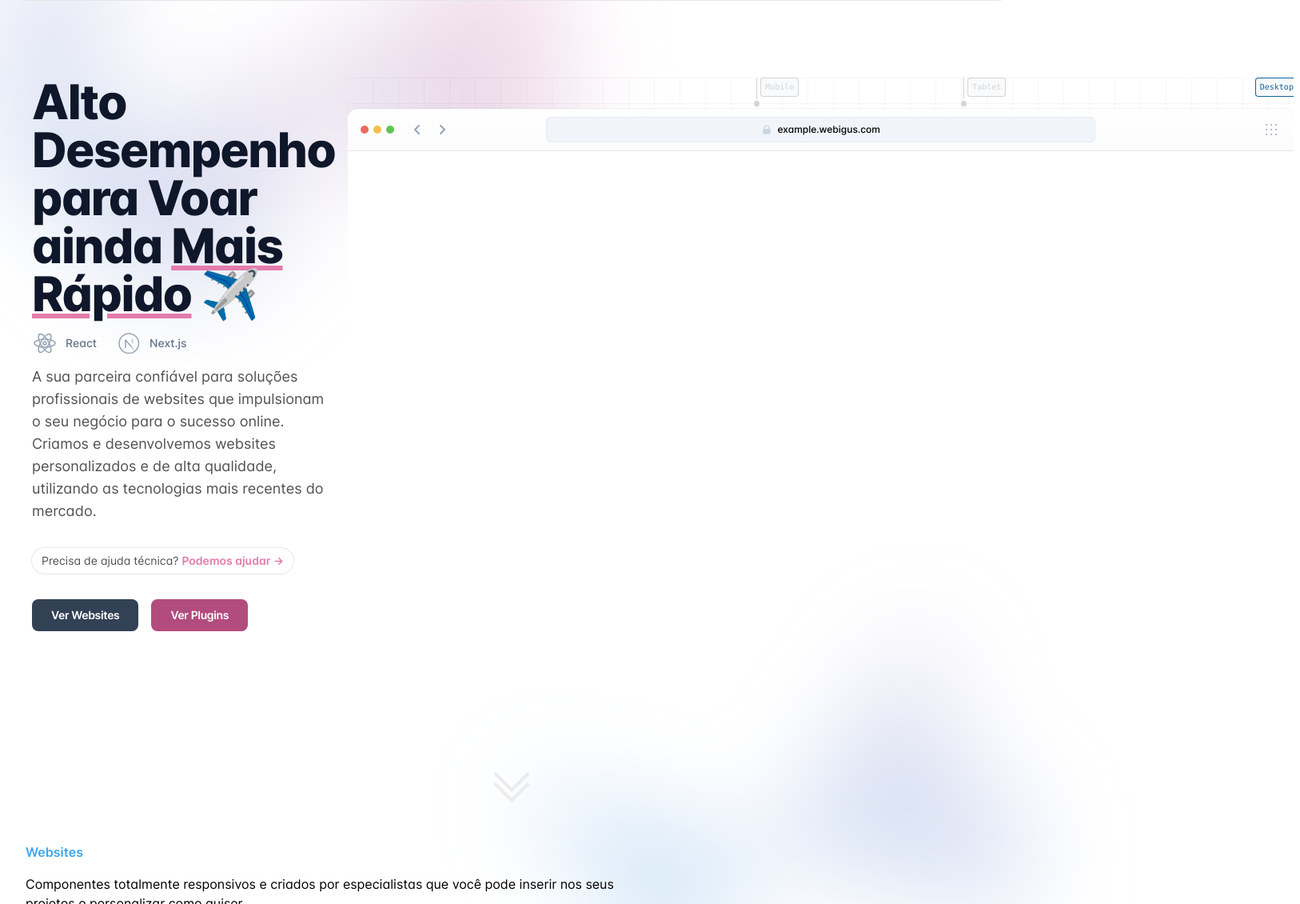
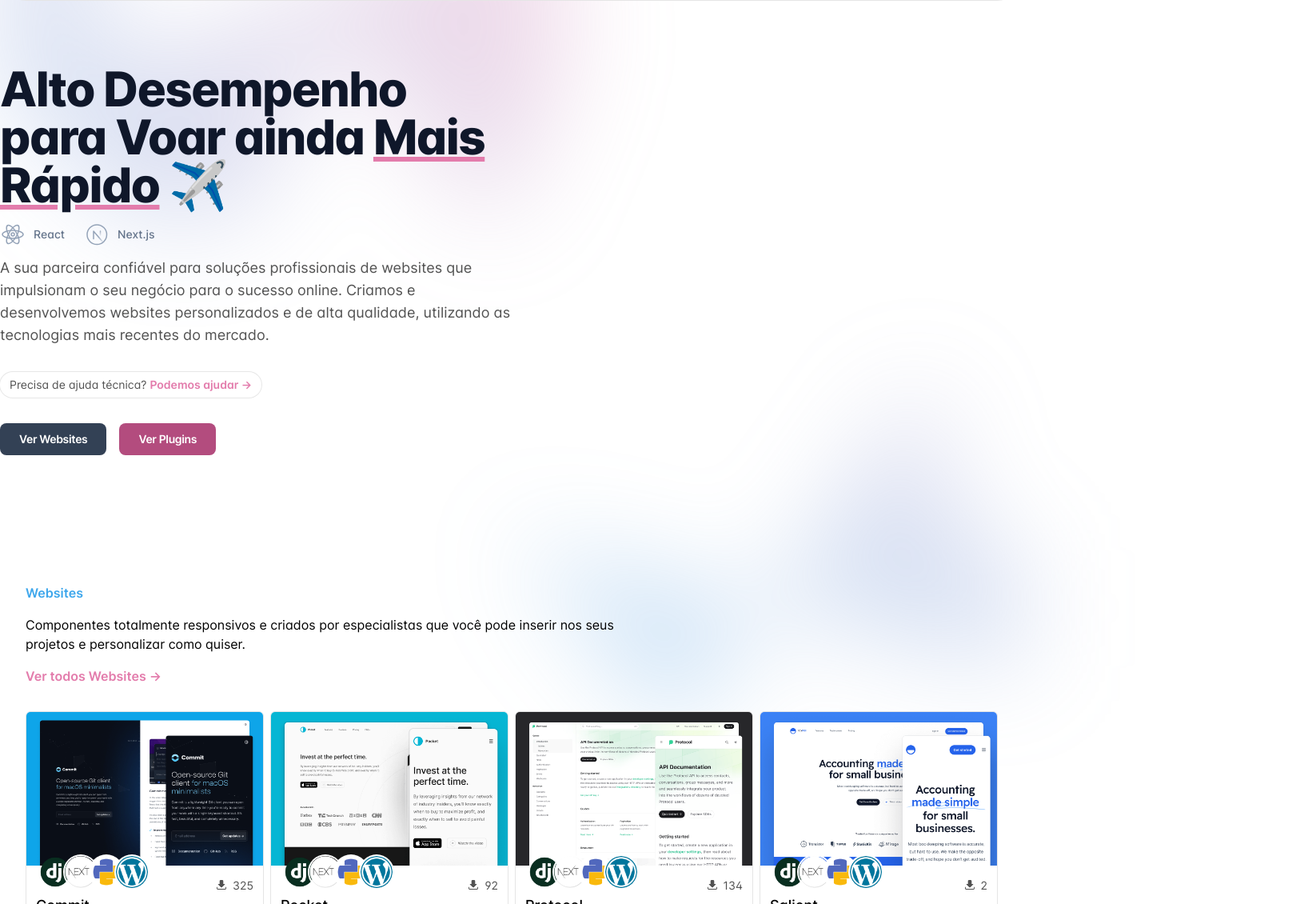
Before and after one commit to agostinhoramos/wwwwebigus, a Next.js app in the folder src/webigus-web/: page / in a window 1280 px wide. Shown: the part 85-1215 px from the top of the page at 80% size, 1626 px wide, since content can reach past the window. Built offline with nearby package versions, Linux system fonts and the light colour scheme.

Commit message:
Remove fake browser

```diff
--- a/src/webigus-web/components/Hero/index.jsx
+++ b/src/webigus-web/components/Hero/index.jsx
@@ -9,23 +9,10 @@ import { name, hero, help } from '@/staticdata'
 const Hero = () => {
   return (
     <>
-      <div className="relative isolate px-6 pt-14 lg:px-8">
-        <div
-          className="absolute inset-x-0 -top-40 -z-10 transform-gpu overflow-hidden blur-3xl sm:-top-80"
-          aria-hidden="true"
-        >
-          <div
-            className="relative left-[calc(50%-11rem)] aspect-[1155/678] w-[36.125rem] -translate-x-1/2 rotate-[30deg] bg-gradient-to-tr from-primary-950 to-secondary-950 opacity-30 sm:left-[calc(50%-30rem)] sm:w-[72.1875rem]"
-            style={{
-              clipPath:
-                'polygon(74.1% 44.1%, 100% 61.6%, 97.5% 26.9%, 85.5% 0.1%, 80.7% 2%, 72.5% 32.5%, 60.2% 62.4%, 52.4% 68.1%, 47.5% 58.3%, 45.2% 34.5%, 27.5% 76.7%, 0.1% 64.9%, 17.9% 100%, 27.6% 76.8%, 76.1% 97.7%, 74.1% 44.1%)',
-            }}
-          />
-        </div>
-
-        <div className="flex max-w-full flex-row pt-10">
-          <div className="px-2 xl:basis-1/3">
-            <div className="">
+      <BackgroundGradient>
+        <Container>
+          <div className="max-w-2xl pt-20 pb-32">
+            <div>
               <div
                 dangerouslySetInnerHTML={{ __html: hero.titleHtml }}
                 className="text-center text-4xl font-extrabold tracking-tight text-slate-900 sm:text-6xl xl:text-left"
@@ -146,40 +133,8 @@ const Hero = () => {
               <div className={'underline decoration-secondary-950'} />
             </div>
           </div>
-          <div className="hidden basis-2/3 px-2 xl:block">
-            <FakeBrowser />
-          </div>
-        </div>
-
-        <div className="flex max-w-full flex-row pt-10">
-          <div className="hidden w-full items-stretch xl:flex xl:h-48">
-            <div className="mx-auto animate-bounce self-end">
-              <svg
-                fill="#EBEBEB"
-                xmlns="http://www.w3.org/2000/svg"
-                viewBox="0 0 50 50"
-                width="50px"
-                height="50px"
-              >
-                <path d="M 44.984375 6.96875 C 44.453125 6.984375 43.953125 7.203125 43.585938 7.585938 L 25 26.171875 L 6.414063 7.585938 C 6.035156 7.199219 5.519531 6.980469 4.976563 6.980469 C 4.164063 6.980469 3.433594 7.476563 3.128906 8.230469 C 2.820313 8.984375 3.003906 9.847656 3.585938 10.414063 L 25 31.828125 L 46.414063 10.414063 C 47.007813 9.84375 47.195313 8.964844 46.875 8.203125 C 46.558594 7.441406 45.808594 6.953125 44.984375 6.96875 Z M 44.984375 19.96875 C 44.453125 19.984375 43.953125 20.203125 43.585938 20.585938 L 25 39.171875 L 6.414063 20.585938 C 6.035156 20.199219 5.519531 19.980469 4.976563 19.980469 C 4.164063 19.980469 3.433594 20.476563 3.128906 21.230469 C 2.820313 21.984375 3.003906 22.847656 3.585938 23.414063 L 25 44.828125 L 46.414063 23.414063 C 47.007813 22.84375 47.195313 21.964844 46.875 21.203125 C 46.558594 20.441406 45.808594 19.953125 44.984375 19.96875 Z" />
-              </svg>
-            </div>
-          </div>
-        </div>
-
-        <div
-          className="absolute inset-x-0 top-[calc(100%-13rem)] -z-10 transform-gpu overflow-hidden blur-3xl sm:top-[calc(100%-30rem)]"
-          aria-hidden="true"
-        >
-          <div
-            className="relative left-[calc(50%+3rem)] aspect-[1155/678] w-[36.125rem] -translate-x-1/2 bg-gradient-to-tr from-primary-950 to-secondary-950 opacity-30 sm:left-[calc(50%+36rem)] sm:w-[72.1875rem]"
-            style={{
-              clipPath:
-                'polygon(74.1% 44.1%, 100% 61.6%, 97.5% 26.9%, 85.5% 0.1%, 80.7% 2%, 72.5% 32.5%, 60.2% 62.4%, 52.4% 68.1%, 47.5% 58.3%, 45.2% 34.5%, 27.5% 76.7%, 0.1% 64.9%, 17.9% 100%, 27.6% 76.8%, 76.1% 97.7%, 74.1% 44.1%)',
-            }}
-          />
-        </div>
-      </div>
+        </Container>
+      </BackgroundGradient>
     </>
   )
 }
@@ -198,7 +153,7 @@ const WebsiteHero = ({ data }) => {
                       SaaS marketing website
                     </h1>
                     <h1 className="text-4xl font-bold tracking-tight text-gray-900 sm:text-4xl">
-                      { data?.name }
+                      {data?.name}
                     </h1>
                   </div>
                   <div className="basis-2/3 ">
--- a/src/webigus-web/package.json
+++ b/src/webigus-web/package.json
@@ -3,9 +3,9 @@
   "version": "0.1.5",
   "private": true,
   "scripts": {
-    "dev": "next dev",
+    "dev": "next dev -p 1400",
     "build": "next build",
-    "start": "next start",
+    "start": "next start -p 1400",
     "lint": "next lint"
   },
   "browserslist": "defaults, not ie <= 11",
--- a/src/webigus-web/tailwind.config.js
+++ b/src/webigus-web/tailwind.config.js
@@ -9,8 +9,12 @@ module.exports = {
   theme: {
     extend: {
       screens: {
+        sm: '640px',
         'demo-sm': '720px',
-        'demo-md': '720px',
+        md: '768px',
+        lg: '1024px',
+        xl: '1280px',
+        '2xl': '1536px',
       },
       animation: {
         'fade-in': 'fade-in 0.5s linear forwards',
```
Also changed, not shown: 1 other file (tests, documents, lock files or other folders). Lines whose indentation alone changed are shown as unchanged.
